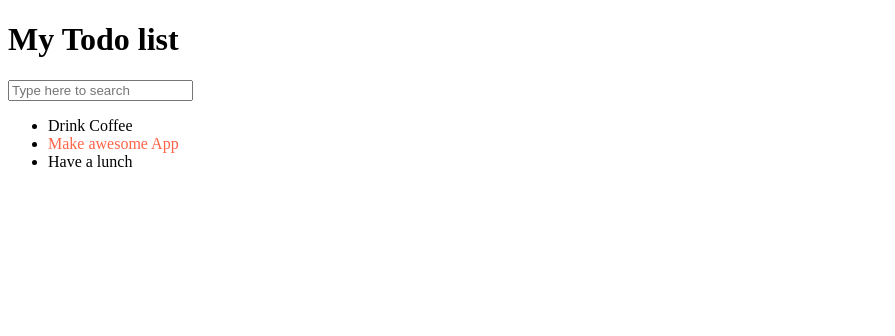
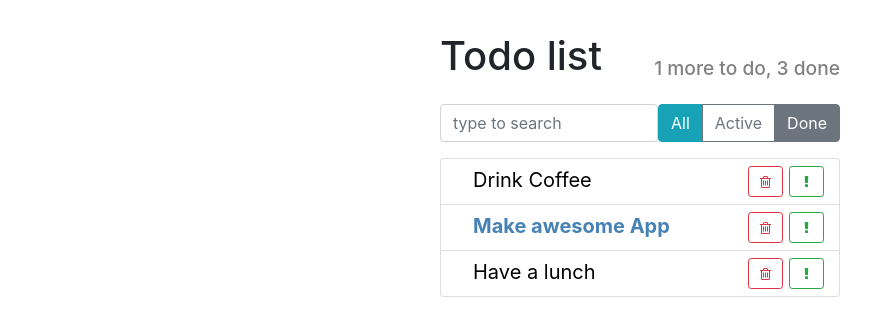
Before and after one commit to victorpoliushko/react_simple-todo, a React app: page / in a window 1280 px wide. Shown: the whole page, without its empty margins (0-895 px from the left). Built offline with nearby package versions, Linux system fonts and the light colour scheme.

Commit message:
new styles

```diff
--- a/public/index.html
+++ b/public/index.html
@@ -3,9 +3,11 @@
   <head>
     <meta charset="UTF-8" />
     <meta name="viewport" content="width=device-width, initial-scale=1.0" />
+    <link rel="stylesheet" href="https://stackpath.bootstrapcdn.com/font-awesome/4.7.0/css/font-awesome.min.css">
+    <link rel="stylesheet" href="https://stackpath.bootstrapcdn.com/bootstrap/4.4.1/css/bootstrap.min.css" integrity="sha384-Vkoo8x4CGsO3+Hhxv8T/Q5PaXtkKtu6ug5TOeNV6gBiFeWPGFN9MuhOf23Q9Ifjh" crossorigin="anonymous">
     <title>Todo App</title>
   </head>
   <body>
-    <div id="root"></div>
+    <div id="root" class="container"></div>
   </body>
 </html>
--- a/src/components/app-header.js
+++ /dev/null
@@ -1,7 +0,0 @@
-import React from 'react';
-
-const AppHeader = () => {
-  return <h1>My Todo list</h1>;
-};
-
-export default AppHeader;
--- /dev/null
+++ b/src/components/app-header/app-header.css
@@ -0,0 +1,12 @@
+.app-header {
+  align-items: flex-end;
+}
+
+.app-header h1 {
+  flex-grow: 1;
+}
+
+.app-header h2 {
+  font-size: 1.2rem;
+  color: grey;
+}
--- /dev/null
+++ b/src/components/app-header/app-header.js
@@ -0,0 +1,14 @@
+import React from 'react';
+
+import './app-header.css';
+
+const AppHeader = ({todo, done}) => {
+  return (
+    <div className="app-header d-flex">
+      <h1>Todo list</h1>
+      <h2>{todo} more to do, {done} done</h2>
+    </div>
+  );
+};
+
+export default AppHeader;
--- a/src/components/app.js
+++ /dev/null
@@ -1,23 +0,0 @@
-import React from 'react';
-import AppHeader from './app-header';
-import SearchPanel from './search-panel';
-import TodoList from './todo-list';
-
-const App = () => {
-
-  const todoData = [
-    {label: 'Drink Coffee', important: false, id: 1},
-    {label: 'Make awesome App', important: true, id: 2},
-    {label: 'Have a lunch', important: false, id: 3},
-  ];
-
-  return (
-    <div>
-      <AppHeader />
-      <SearchPanel />
-      <TodoList todos={ todoData } />
-    </div>
-  );
-};
-
-export default App;
--- /dev/null
+++ b/src/components/app/app.css
@@ -0,0 +1,8 @@
+.todo-app {
+  margin: 2rem auto 0 auto;
+  max-width: 400px;
+}
+
+.top-panel {
+  margin: 1rem 0;
+}
--- /dev/null
+++ b/src/components/app/app.js
@@ -0,0 +1,28 @@
+import React from "react";
+import AppHeader from "../app-header/app-header";
+import SearchPanel from "../search-panel/search-panel";
+import TodoList from "../todo-list/todo-list";
+import ItemStatusFilter from "../item-status-filter/item-status-filter";
+
+import './app.css';
+
+const App = () => {
+  const todoData = [
+    { label: "Drink Coffee", important: false, id: 1 },
+    { label: "Make awesome App", important: true, id: 2 },
+    { label: "Have a lunch", important: false, id: 3 }
+  ];
+
+  return (
+    <div className="todo-app">
+      <AppHeader todo={1} done={3} />
+      <div className="top-panel d-flex">
+        <SearchPanel />
+        <ItemStatusFilter />
+      </div>
+        <TodoList todos={todoData} />
+    </div>
+  );
+};
+
+export default App;
--- /dev/null
+++ b/src/components/item-status-filter/item-status-filter.js
@@ -0,0 +1,15 @@
+import React from 'react';
+
+import './item-status-filter.css';
+
+const ItemStatusFilter = () => {
+  return (
+    <div className="btn-group">
+      <button type="button" className="btn btn-info">All</button>
+      <button type="button" className="btn btn-outline-secondary">Active</button>
+      <button type="button" className="btn btn-secondary">Done</button>
+    </div>
+  );
+};
+
+export default ItemStatusFilter;
--- a/src/components/search-panel.js
+++ /dev/null
@@ -1,8 +0,0 @@
-import React from 'react';
-
-const SearchPanel = () => {
-  const searchText = 'Type here to search';
-  return <input placeholder={searchText} />;
-};
-
-export default SearchPanel;
--- /dev/null
+++ b/src/components/search-panel/search-panel.js
@@ -0,0 +1,11 @@
+import React from 'react';
+
+import './search-panel.css';
+
+const SearchPanel = () => {
+  return (
+    <input type="text" className="form-control" placeholder="type to search"/>
+  );
+};
+
+export default SearchPanel;
--- a/src/components/todo-list-item.js
+++ /dev/null
@@ -1,12 +0,0 @@
-import React from 'react';
-
-const TodoListItem = ({ label, important = false }) => {
-
-  const style = {
-    color: important ? "tomato" : "black",
-  };
-
-  return <span style={ style }>{ label }</span>;
-};
-
-export default TodoListItem;
--- /dev/null
+++ b/src/components/todo-list-item/todo-list-item.css
@@ -0,0 +1,24 @@
+.todo-list-item {
+  font-size: 1.25rem;
+}
+
+.todo-list-item button {
+  width: 35px;
+  margin: 3px;
+}
+
+.todo-list-item-label {
+  margin-left: 1.25rem;
+  line-height: 35px;
+  cursor: pointer;
+  user-select: none;
+}
+
+.todo-list-item.done .todo-list-item-label {
+  text-decoration: line-through;
+}
+
+.todo-list-item.important .todo-list-item-label {
+  font-weight: bold;
+  color: steelblue;
+}
--- /dev/null
+++ b/src/components/todo-list-item/todo-list-item.js
@@ -0,0 +1,33 @@
+import React from "react";
+
+import "./todo-list-item.css";
+
+const TodoListItem = ({ label, important = false }) => {
+  const style = {
+    color: important ? "steelblue" : "black",
+    fontWeight: important ? "bold" : "normal"
+  };
+
+  return (
+    <span className="todo-list-item">
+      <span className="todo-list-item-label" style={style}>
+        {label}
+      </span>
+
+      <button
+        type="button"
+        className="btn btn-outline-success btn-sm float-right"
+      >
+        <i className="fa fa-exclamation"></i>
+      </button>
+      <button
+        type="button"
+        className="btn btn-outline-danger btn-sm float-right"
+      >
+        <i className="fa fa-trash-o"></i>
+      </button>
+    </span>
+  );
+};
+
+export default TodoListItem;
--- /dev/null
+++ b/src/components/todo-list/todo-list.css
@@ -0,0 +1,3 @@
+.todo-list .list-group-item {
+  padding: .25rem .75rem;
+}
--- a/src/components/todo-list.js
+++ b/src/components/todo-list/todo-list.js
@@ -1,5 +1,7 @@
 import React from "react";
-import TodoListItem from "./todo-list-item";
+import TodoListItem from "../todo-list-item/todo-list-item";
+
+import './todo-list.css';
 
 const TodoList = ({ todos }) => {
   const elements = todos.map(item => {
@@ -7,13 +9,13 @@ const TodoList = ({ todos }) => {
     const {id, ...itemProps} = item;
 
     return (
-      <li key={id}>
+      <li key={id} className="list-group-item">
         <TodoListItem { ...itemProps } />
       </li>
     );
   });
 
-  return <ul>{elements}</ul>;
+  return <ul className="list-group todo-list">{elements}</ul>;
 };
 
 export default TodoList;
--- a/src/index.js
+++ b/src/index.js
@@ -1,5 +1,5 @@
 import React from "react";
 import ReactDOM from "react-dom";
-import App from './components/app';
+import App from './components/app/app';
 
 ReactDOM.render(<App />, document.getElementById("root"));
```
Also changed, not shown: src/components/item-status-filter/item-status-filter.css (added), src/components/search-panel/search-panel.css (added), src/index.css (added).
